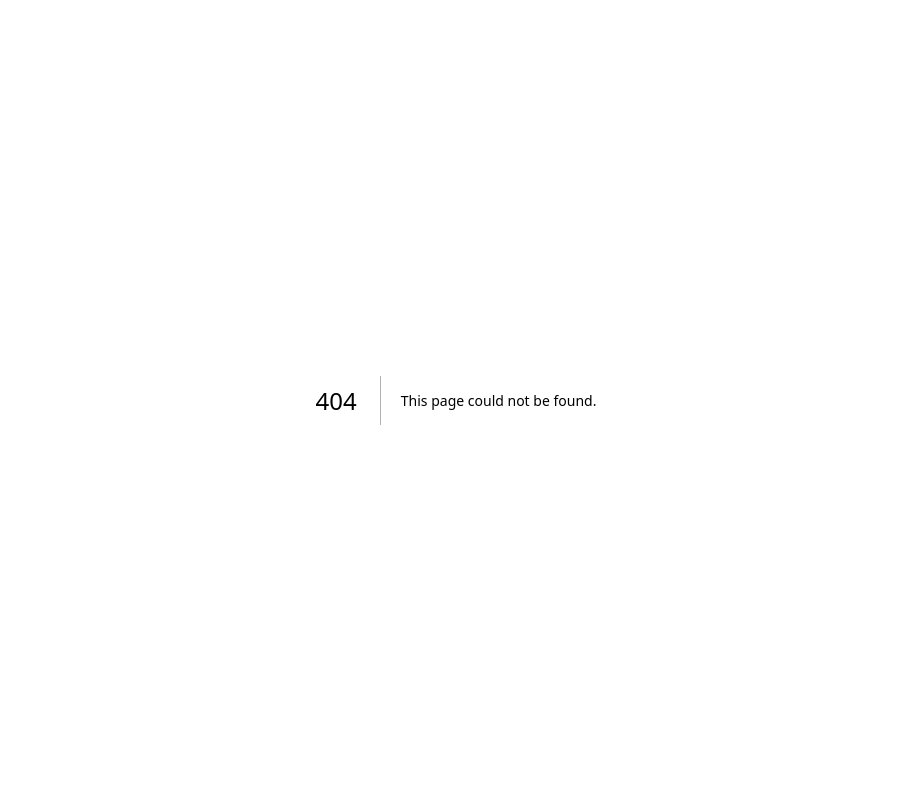
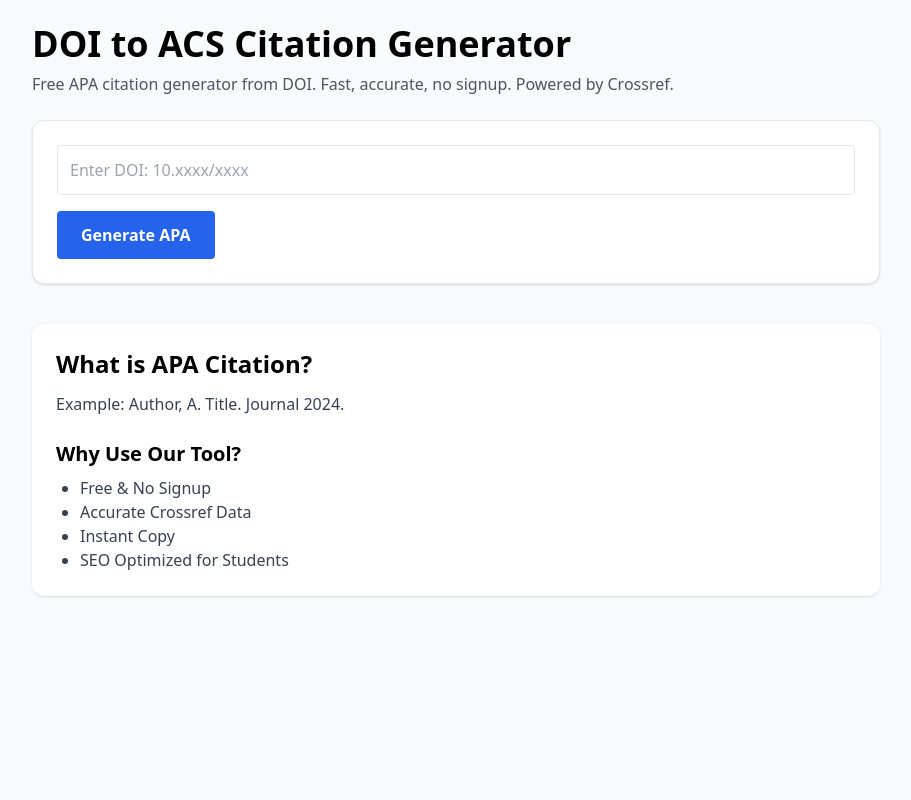
Before and after one commit to mahmoodabdm/doi2apa-15pages-fixed, a Next.js app: page /acs in a window 1280 px wide. Before the commit this address had no page. Shown: the top 800 px of the page, without its empty margins (184-1095 px from the left). Built offline with nearby package versions, Linux system fonts and the light colour scheme.

Commit message:
Add files via upload

```diff
--- /dev/null
+++ b/app/acs/page.tsx
@@ -0,0 +1,59 @@
+"use client";
+import { useState } from "react";
+export default function Page() {
+  const [doi, setDoi] = useState("");
+  const [result, setResult] = useState("");
+  const [loading, setLoading] = useState(false);
+  const generate = async () => {
+    if (!doi.trim()) return;
+    setLoading(true);
+    try {
+      const clean = doi.trim().replace("https://doi.org/","").replace("http://doi.org/","").replace("doi:","").trim();
+      const res = await fetch(`https://api.crossref.org/works/${clean}`);
+      if(!res.ok) throw new Error();
+      const data = await res.json();
+      const m = data.message;
+      const authors = m.author?.map((a:any)=>`${a.family}, ${a.given?.[0]}.`).join(", ") || "Author";
+      const year = m.published?.["date-parts"]?.[0]?.[0] || new Date().getFullYear();
+      const title = m.title?.[0] || "";
+      const journal = m["container-title"]?.[0] || "";
+      const vol = m.volume || "";
+      // simple formatting switch
+      const formats: any = {
+        "APA": `${authors} (${year}). ${title}. ${journal}. https://doi.org/${clean}`,
+        "MLA": `${authors}. "${title}." ${journal}, vol. ${vol}, ${year}, https://doi.org/${clean}.`,
+        "Chicago": `${authors}. "${title}." ${journal} (${year}). https://doi.org/${clean}.`,
+        "Harvard": `${authors} ${year}, '${title}', ${journal}, viewed <today>, <https://doi.org/${clean}>.`,
+        "IEEE": `${authors}, "${title}," ${journal}, ${year}. [Online]. Available: https://doi.org/${clean}`,
+        "BibTeX": `@article{{${clean.replace(/\//g,'_')},
+  author={${authors}},
+  title={${title}},
+  journal={${journal}},
+  year={${year}},
+  doi={${clean}}
+}}`,
+      };
+      setResult(formats["APA"] || formats["APA"]);
+    } catch{ setResult("Invalid DOI. Try 10.1038/s41586-019-1233-x"); }
+    setLoading(false);
+  };
+  return (
+    <main className="min-h-screen bg-gray-50">
+      <div className="max-w-4xl mx-auto p-6">
+        <h1 className="text-4xl font-bold mb-2">DOI to ACS Citation Generator</h1>
+        <p className="text-gray-600 mb-6">Free APA citation generator from DOI. Fast, accurate, no signup. Powered by Crossref.</p>
+        <div className="bg-white p-6 rounded-xl shadow border">
+          <input value={doi} onChange={e=>setDoi(e.target.value)} placeholder="Enter DOI: 10.xxxx/xxxx" className="w-full p-3 border rounded mb-4" />
+          <button onClick={generate} className="bg-blue-600 hover:bg-blue-700 text-white px-6 py-3 rounded font-semibold">{loading?"Generating...":"Generate APA"}</button>
+          {result && <div className="mt-4 p-4 bg-blue-50 border border-blue-200 rounded break-words whitespace-pre-wrap">{result}</div>}
+        </div>
+        <div className="mt-10 bg-white p-6 rounded-xl shadow">
+          <h2 className="text-2xl font-semibold mb-3">What is APA Citation?</h2>
+          <p className="text-gray-700">Example: Author, A. Title. Journal 2024.</p>
+          <h3 className="text-xl font-semibold mt-6 mb-2">Why Use Our Tool?</h3>
+          <ul className="list-disc pl-6 text-gray-700"><li>Free & No Signup</li><li>Accurate Crossref Data</li><li>Instant Copy</li><li>SEO Optimized for Students</li></ul>
+        </div>
+      </div>
+    </main>
+  );
+}
```
